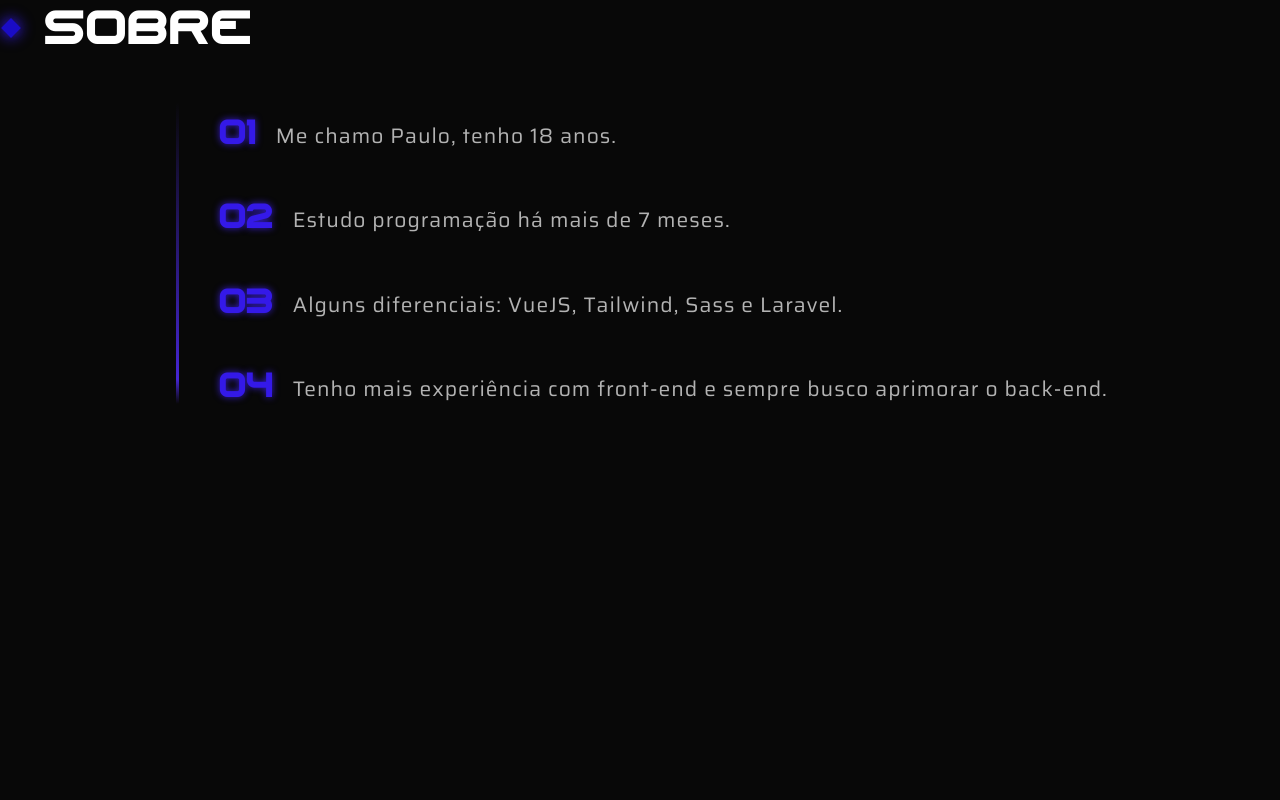
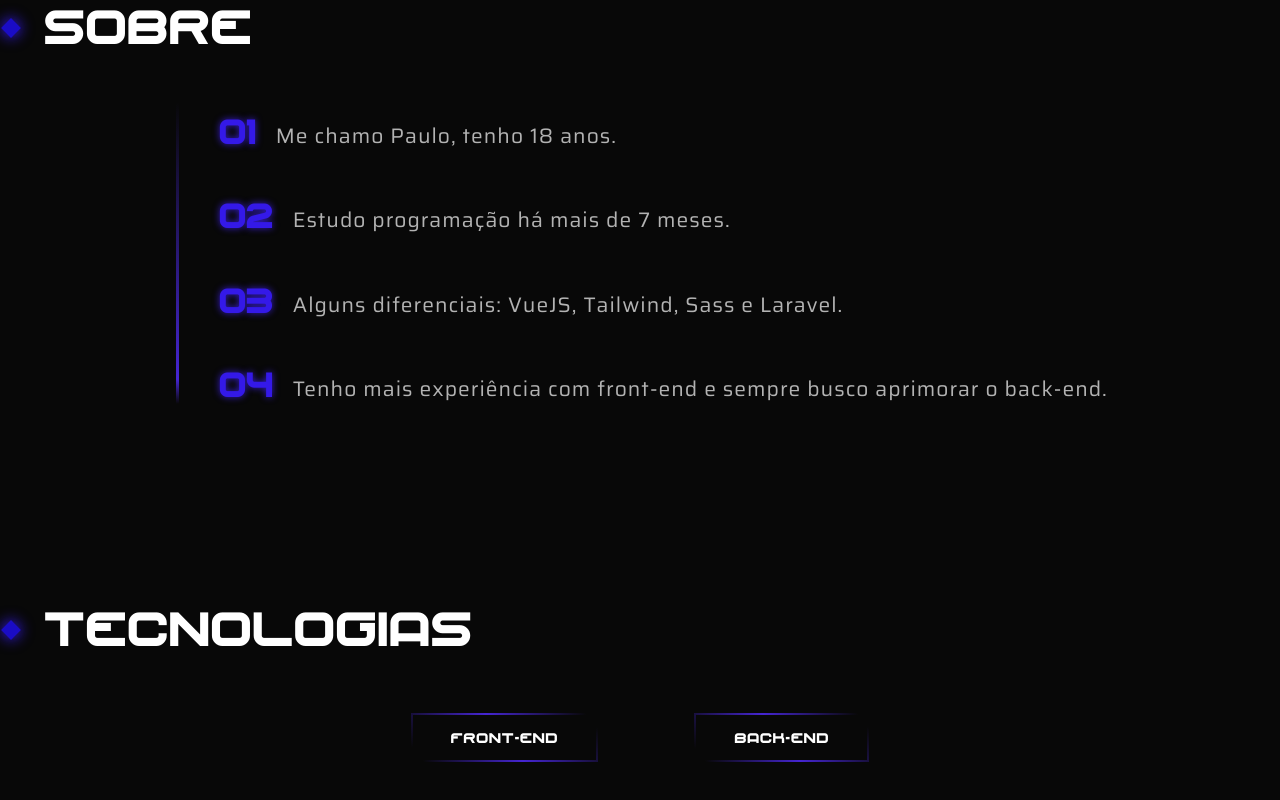
Before and after one commit to paulopariz/PAULOPARIZ-PORTFOLIO, a Vue app: page / in a window 1280 px wide. Shown: the part 1244-2044 px from the top of the page. Before the commit the page ends 1733 px from the top, so only its background shows below. Built offline with nearby package versions, Linux system fonts and the light colour scheme; no server answers.

Commit message:
add btn techs

```diff
--- a/src/App.vue
+++ b/src/App.vue
@@ -8,6 +8,8 @@
 
     <div class="container m-auto">
       <AboutMe />
+
+      <MyTechs />
     </div>
   </div>
 </template>
@@ -17,10 +19,11 @@ import AboutMe from "./components/About/AboutMe.vue";
 import MyHeader from "./components/Header/MyHeader.vue";
 import NavBar from "./components/NavBar/NavBar.vue";
 import MySociais from "./components/Sociais/MySociais.vue";
+import MyTechs from "./components/Techs/MyTechs.vue";
 
 export default {
   name: "App",
-  components: { NavBar, MyHeader, MySociais, AboutMe },
+  components: { NavBar, MyHeader, MySociais, AboutMe, MyTechs },
 };
 </script>
 
--- a/src/components/About/AboutMe.vue
+++ b/src/components/About/AboutMe.vue
@@ -1,5 +1,5 @@
 <template>
-  <div class="mt-48 mb-20 bg">
+  <div class="mt-48 mb-20">
     <h1 class="font-sfera text-5xl ml-11">SOBRE</h1>
 
     <section class="about ml-44 mt-14">
--- /dev/null
+++ b/src/components/Techs/MyTechs.scss
@@ -0,0 +1,33 @@
+h1 {
+    letter-spacing: 1.3px;
+    display: flex;
+    align-items: center;
+
+    &::before {
+      content: "";
+      width: 14px;
+      height: 14px;
+      background-color: #1a0cc5;
+      position: absolute;
+      rotate: 45deg;
+      box-shadow: 0px 0px 14px 1px #3419e8;
+      margin-left: -40px;
+      margin-top: 10px;
+    }
+  }
+
+  button{
+    font-family: sfera;
+    letter-spacing: 1px;
+    font-size: 14px;
+    padding: 12px 38px;
+    border-style: solid;
+    border-width: 2px;
+    border-image: linear-gradient(52deg, #080808 5%, #4525d2 50%, #080808 95%) 1;
+    transition: ease 0.3s;
+
+    &:hover{
+        box-shadow: 0px 0px 14px 0px #3519e83c;
+        border-image: linear-gradient(150deg, #080808 5%, #4525d2 50%, #080808 95%) 1;
+    }
+}
--- /dev/null
+++ b/src/components/Techs/MyTechs.vue
@@ -0,0 +1,18 @@
+<template>
+  <div class="mt-48 mb-20">
+    <h1 class="font-sfera text-5xl ml-11">TECNOLOGIAS</h1>
+
+    <div class="mt-16 flex justify-center items-center gap-24">
+      <button>Front-end</button>
+      <button>Back-end</button>
+    </div>
+  </div>
+</template>
+
+<script>
+export default {
+  name: "MyTechs",
+};
+</script>
+
+<style src="./MyTechs.scss" lang="scss" scoped />
```
